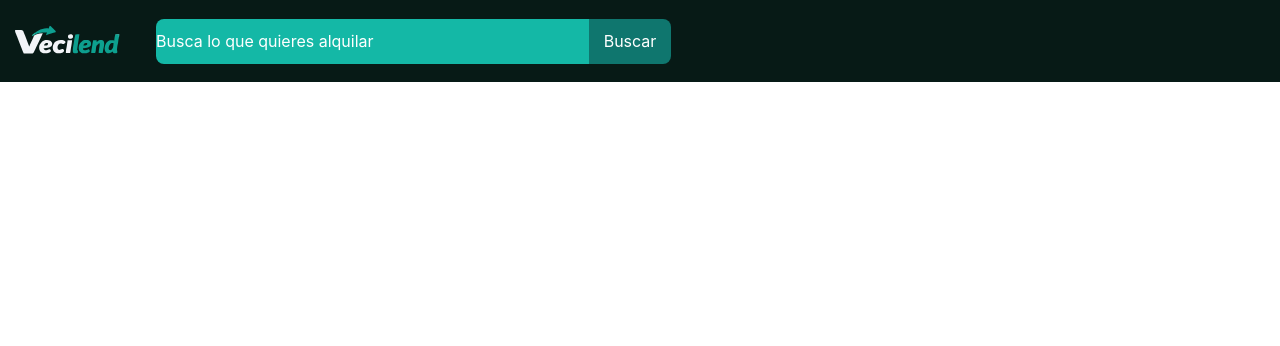
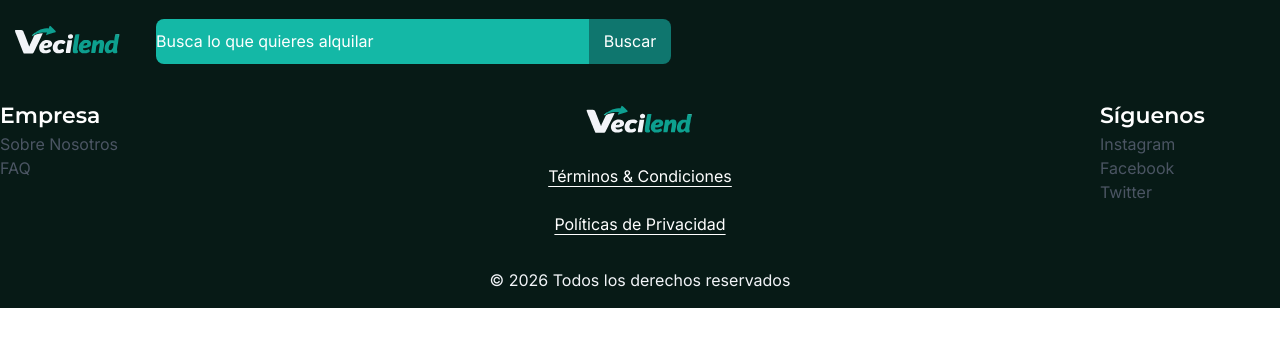
Before and after one commit to DawVecilend/vecilend, a React (Vite) app in the folder frontend/: page / in a window 1280 px wide. Shown: the top 346 px of the page. Built offline with nearby package versions, Linux system fonts and the light colour scheme.

Commit message:
Footer Desktop

```diff
--- /dev/null
+++ b/frontend/src/components/footer/FooterDesktop.jsx
@@ -0,0 +1,91 @@
+import { Link } from 'react-router-dom'
+import LogoDark from '/assets/logos/LogoDark.svg'
+
+function FooterDesktop() {
+  return (
+    <footer className="flex bg-vecilend-dark-bg-secondary h-[226px] items-center justify-center">
+      <div className="mx-auto flex items-start justify-around gap-75">
+        <div className="flex min-w-[180px] flex-col">
+          <h3 className="mb-4 font-heading text-h3-desktop font-semibold text-white">
+            Empresa
+          </h3>
+
+          <Link
+            to="/sobre-nosotros"
+            className="mb-[9px] font-body text-body-base text-vecilend-light-text-secondary hover:text-vecilend-dark-primary"
+          >
+            Sobre Nosotros
+          </Link>
+
+          <Link
+            to="/faq"
+            className="font-body text-body-base text-vecilend-light-text-secondary hover:text-vecilend-dark-primary"
+          >
+            FAQ
+          </Link>
+        </div>
+
+        <div className="flex flex-1 flex-col items-center gap-[20px] text-center">
+          <Link to="/" className="flex items-center justify-center">
+            <img
+              src={LogoDark}
+              alt="Logo Vecilend"
+              className="h-[45px] w-auto object-contain"
+            />
+          </Link>
+
+          <div className="flex flex-col items-center gap-[32px]">
+            <div className="flex flex-wrap items-center justify-center gap-6">
+              <Link
+                to="/terminos-y-condiciones"
+                className="font-body text-body-base text-white underline underline-offset-4 transition-colors duration-200 hover:text-vecilend-dark-primary"
+              >
+                Términos & Condiciones
+              </Link>
+
+              <Link
+                to="/politica-de-privacidad"
+                className="font-body text-body-base text-white underline underline-offset-4 transition-colors duration-200 hover:text-vecilend-dark-primary"
+              >
+                Políticas de Privacidad
+              </Link>
+            </div>
+
+            <p className="font-body text-body-base text-vecilend-dark-text">
+              © 2026 Todos los derechos reservados
+            </p>
+          </div>
+        </div>
+
+        <div className="flex min-w-[180px] flex-col items-start">
+          <h3 className="mb-4 font-heading text-h3-desktop font-semibold text-white">
+            Síguenos
+          </h3>
+
+          <a
+            href="#"
+            className="mb-[9px] font-body text-body-base text-vecilend-light-text-secondary hover:text-vecilend-dark-primary"
+          >
+            Instagram
+          </a>
+
+          <a
+            href="#"
+            className="mb-[9px] font-body text-body-base text-vecilend-light-text-secondary hover:text-vecilend-dark-primary"
+          >
+            Facebook
+          </a>
+
+          <a
+            href="#"
+            className="font-body text-body-base text-vecilend-light-text-secondary hover:text-vecilend-dark-primary"
+          >
+            Twitter
+          </a>
+        </div>
+      </div>
+    </footer>
+  )
+}
+
+export default FooterDesktop
--- a/frontend/src/index.css
+++ b/frontend/src/index.css
@@ -1,7 +1,57 @@
+@import url('https://fonts.googleapis.com/css2?family=Inter:wght@400;500;600&family=Montserrat:wght@600;700&display=swap');
 @import "tailwindcss";
 
+@theme {
+  /* Fuentes */
+  --font-heading: "Montserrat", sans-serif;
+  --font-body: "Inter", sans-serif;
+
+  /* Font size tokens */
+  --text-h1-desktop: 40px;
+  --text-h2-desktop: 28px;
+  --text-h3-desktop: 22px;
+  --text-h1-mobile: 28px;
+  --text-h2-mobile: 22px;
+  --text-h3-mobile: 18px;
+  --text-body-base: 16px;
+  --text-label: 14px;
+  --text-caption: 12px;
+
+  /* Line-height tokens */
+  --leading-h1: 1.2;
+  --leading-h2: 1.25;
+  --leading-h3: 1.3;
+  --leading-body: 1.5;
+  --leading-label: 1.4;
+  --leading-caption: 1.35;
+
+  /* Paleta dark */
+  --color-vecilend-dark-bg: #0A0A0B;
+  --color-vecilend-dark-bg-secondary: #071A16;
+  --color-vecilend-dark-card: #121214;
+  --color-vecilend-dark-neutral: #16181C;
+  --color-vecilend-dark-border: #2A2B31;
+  --color-vecilend-dark-text: #F2F4F8;
+  --color-vecilend-dark-text-secondary: #B6BCC8;
+  --color-vecilend-dark-primary: #14B8A6;
+  --color-vecilend-dark-primary-hover: #0F766E;
+  --color-vecilend-dark-secondary: #22C55E;
+
+  /* Paleta light */
+  --color-vecilend-light-bg: #0A0A0B;
+  --color-vecilend-light-bg-secondary: #F1FBF8;
+  --color-vecilend-light-card: #FFFFFF;
+  --color-vecilend-light-neutral: #F1F3F6;
+  --color-vecilend-light-border: #E3E7EE;
+  --color-vecilend-light-text: #0B1220;
+  --color-vecilend-light-text-secondary: #4B5563;
+  --color-vecilend-light-primary: #14B8A6;
+  --color-vecilend-light-primary-hover: #0F766E;
+  --color-vecilend-light-secondary: #22C55E;
+}
+
 :root {
-  font-family: Inter, system-ui, Avenir, Helvetica, Arial, sans-serif;
+  font-family: "Inter", system-ui, sans-serif;
   line-height: 1.5;
   font-weight: 400;
 }
--- a/frontend/src/pages/HomePage.jsx
+++ b/frontend/src/pages/HomePage.jsx
@@ -1,8 +1,12 @@
 import Header from '../components/header/HeaderDesktop'
+import Footer from '../components/footer/FooterDesktop'
 
 function HomePage() {
   return (
-    <Header/>
+    <>
+      <Header />
+      <Footer />
+    </>
   )
 }
 
```
